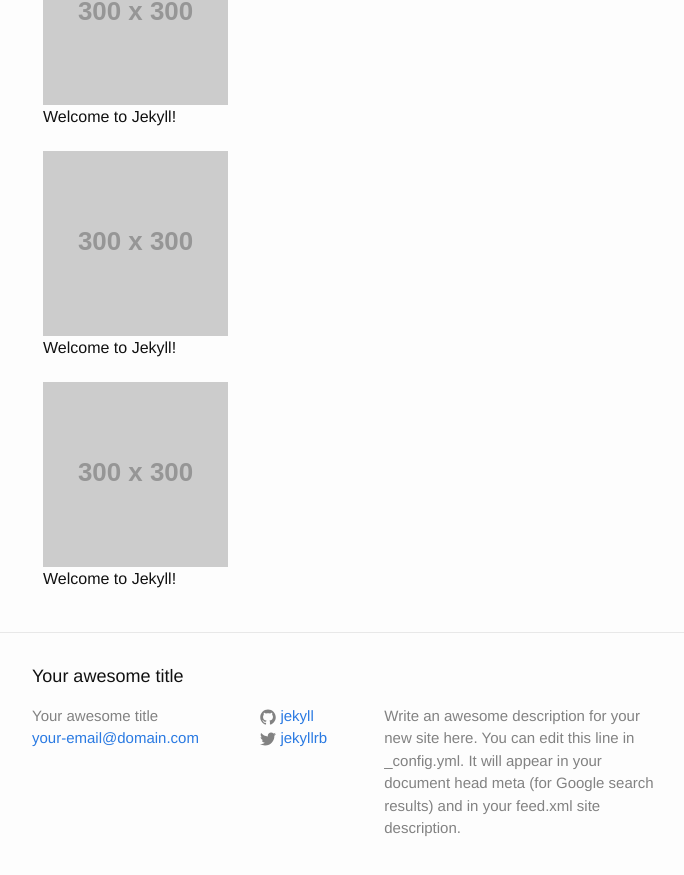
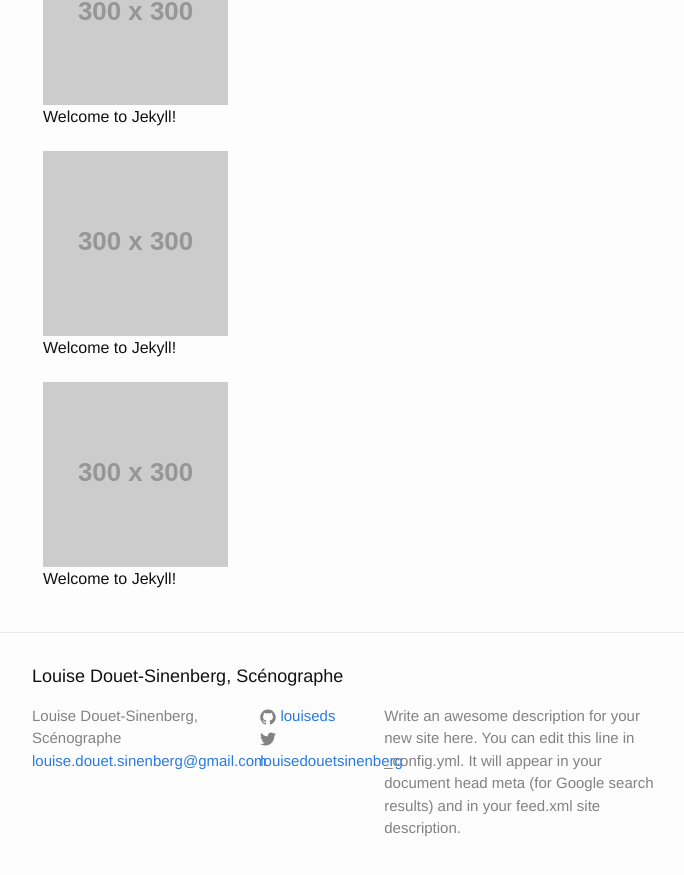
Before and after one commit to louiseds/louiseds.github.io, a Jekyll site: the page built from index.html, in a window 1280 px wide and 900 px high, scrolled down 580 px. Shown: the top 875 px of the window, without its empty margins (268-952 px from the left). Built offline with Jekyll 4.4.1, drawn with Linux system fonts in a browser that asks for light colours.

Commit message:
Update _config.yml

```diff
--- a/_config.yml
+++ b/_config.yml
@@ -1,14 +1,14 @@
 # Site settings
-title: Your awesome title
-email: your-email@domain.com
+title: Louise Douet-Sinenberg, Scénographe
+email: louise.douet.sinenberg@gmail.com
 description: > # this means to ignore newlines until "baseurl:"
   Write an awesome description for your new site here. You can edit this
   line in _config.yml. It will appear in your document head meta (for
   Google search results) and in your feed.xml site description.
 baseurl: "" # the subpath of your site, e.g. /blog/
-url: "http://yourdomain.com" # the base hostname & protocol for your site
-twitter_username: jekyllrb
-github_username:  jekyll
+url: "http://louiseds.github.io" # the base hostname & protocol for your site
+twitter_username: louisedouetsinenberg
+github_username:  louiseds
 
 # Build settings
 markdown: kramdown
```
